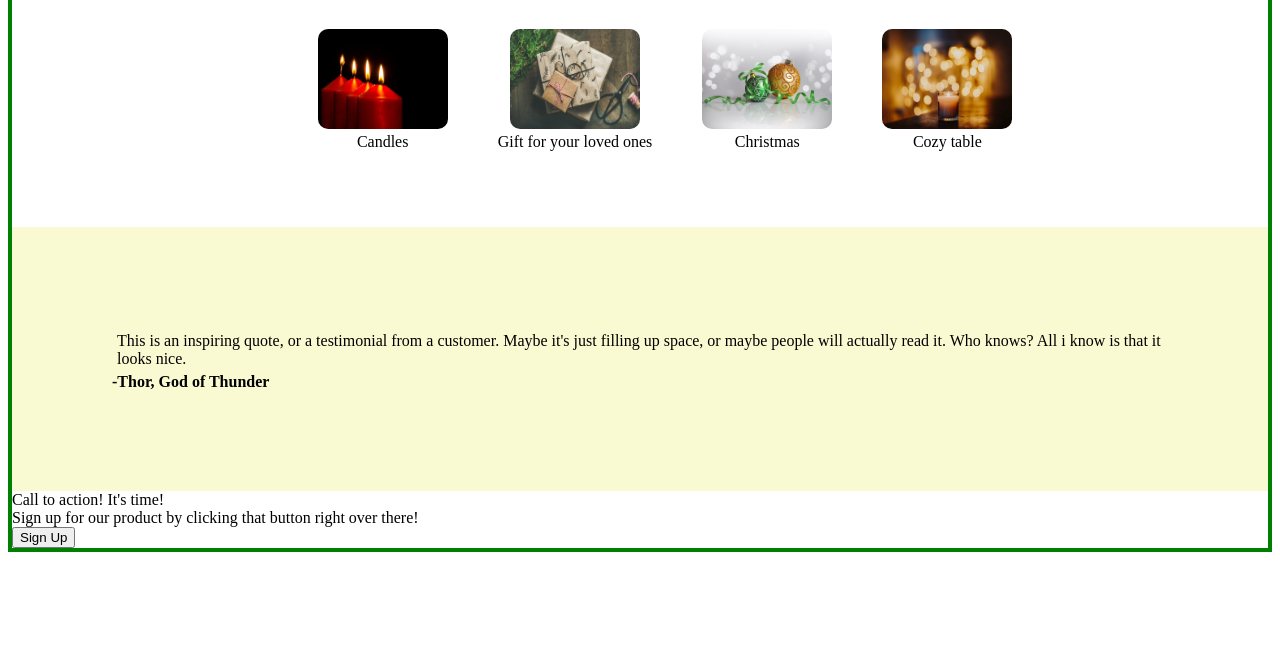
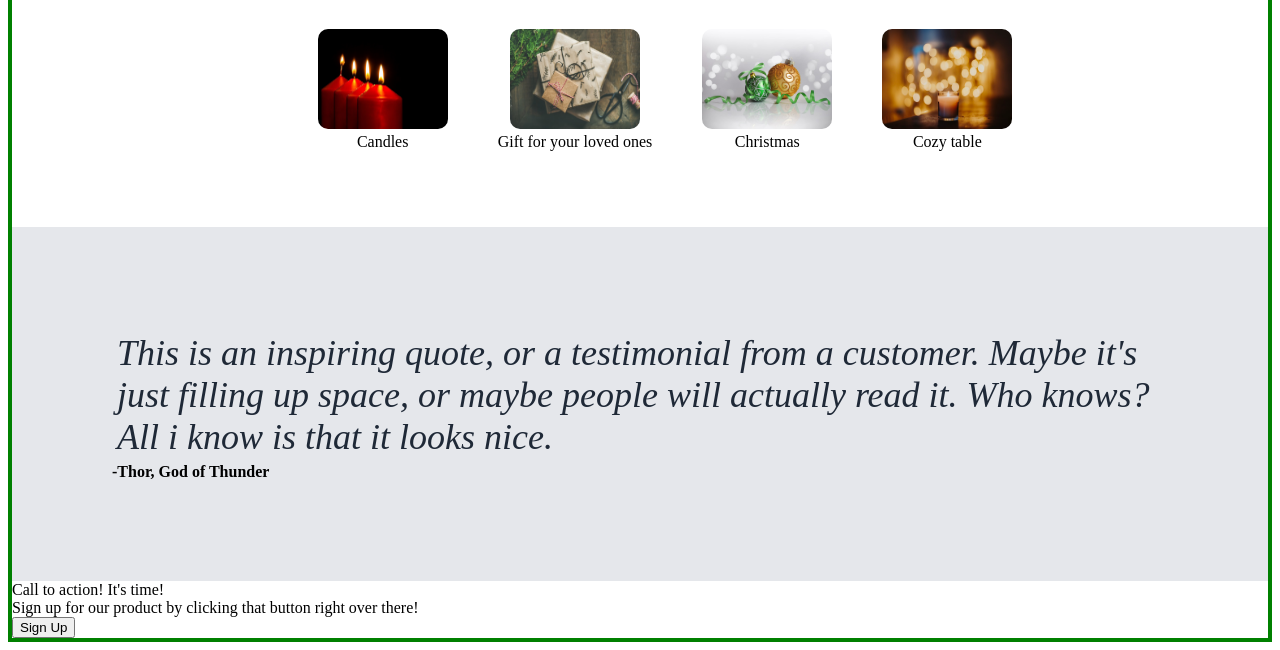
Before and after one commit to triplewdela/clone-a-page, a plain HTML site: page index.html in a window 1280 px wide. Shown: the part 482-1132 px from the top of the page. Before the commit the page ends 1042 px from the top, so only its background shows below. Drawn offline with Linux system fonts and the light colour scheme.

Commit message:
added hover for img

```diff
--- a/css/styles.css
+++ b/css/styles.css
@@ -98,13 +98,17 @@
     display: flex;
     justify-content: center;
     align-items: center;
-}
+    }
 
 .container-body img {
     border-radius: 10px;
     width: 130px;
     height: 100px;
     overflow:hidden;
+}
+
+.container-body img:hover {
+    border: 3px solid #3882F6;
 }
 
 .card {
@@ -119,9 +123,18 @@
     margin-top: 0;
 }
 
+.inspiring-quote {
+    display: flex;
+    flex-direction: column;
+    padding: 100px;
+    background-color: #E5E7EB
+}
+
 .inspiring-quote .text {
     margin: 5px;
-    flex: 1 1 0;
+    font-size: 36px;
+    font-style:italic;
+    color: #1F2937;
 }
 
 .inspiring-quote .signature {
@@ -130,10 +143,3 @@
     font-weight: bold;
     flex: 2;
 }
-
-.inspiring-quote {
-    display: flex;
-    flex-direction: column;
-    padding: 100px;
-    background-color: lightgoldenrodyellow
-}
```
